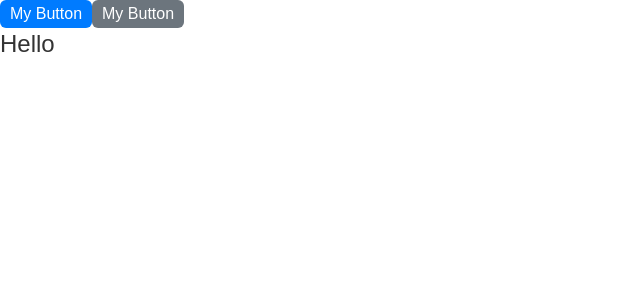
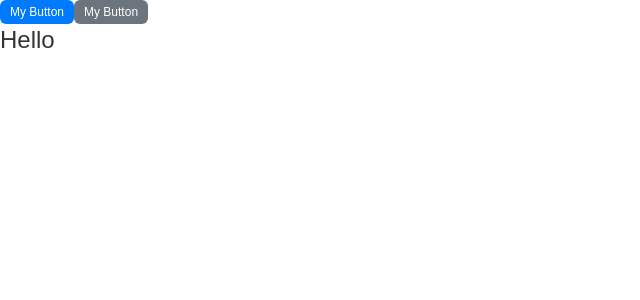
Before and after one commit to ralfting/ds-13, a React (Vite) app: page / in a window 1280 px wide. Shown: the top 300 px of the page, without its empty margins (0-640 px from the left). Built offline with nearby package versions, Linux system fonts and the light colour scheme.

Commit message:
Add chromatic and fix font size

```diff
--- /dev/null
+++ b/chromatic.config.json
@@ -0,0 +1,5 @@
+{
+  "onlyChanged": true,
+  "projectId": "Project:67b49526c864cc22f58251bc",
+  "zip": true
+}
--- a/package.json
+++ b/package.json
@@ -19,7 +19,8 @@
     "preview": "vite preview",
     "test": "vitest",
     "storybook": "storybook dev -p 6006",
-    "build-storybook": "storybook build"
+    "build-storybook": "storybook build",
+    "chromatic": "npx chromatic --project-token=chpt_206a4a72246b7ac"
   },
   "dependencies": {
     "classnames": "^2.5.1",
@@ -42,6 +43,7 @@
     "@types/react": "^19.0.8",
     "@types/react-dom": "^19.0.3",
     "@vitejs/plugin-react": "^4.3.4",
+    "chromatic": "^11.25.2",
     "eslint": "^9.19.0",
     "eslint-plugin-jsx-a11y": "^6.10.2",
     "eslint-plugin-react-hooks": "^5.0.0",
--- a/src/styles/tokens/fundamentals/typography.css
+++ b/src/styles/tokens/fundamentals/typography.css
@@ -1,3 +1,7 @@
 :root {
   --default-font-family: Arial, Helvetica, sans-serif;
+
+  --font-size-sm: 8px;
+  --font-size-md: 12px;
+  --font-size-lg: 16px;
 }
--- a/src/styles/tokens/semantic/button.css
+++ b/src/styles/tokens/semantic/button.css
@@ -1,4 +1,8 @@
 :root {
   --button-padding: var(--spacing-3) var(--spacing-5);
   --button-radius: var(--radius-md);
+
+  --button-font-sm: var(--font-size-sm);
+  --button-font-md: var(--font-size-md);
+  --button-font-lg: var(--font-size-lg);
 }
```
Also changed, not shown: 2 other files (tests, documents, lock files or other folders).
